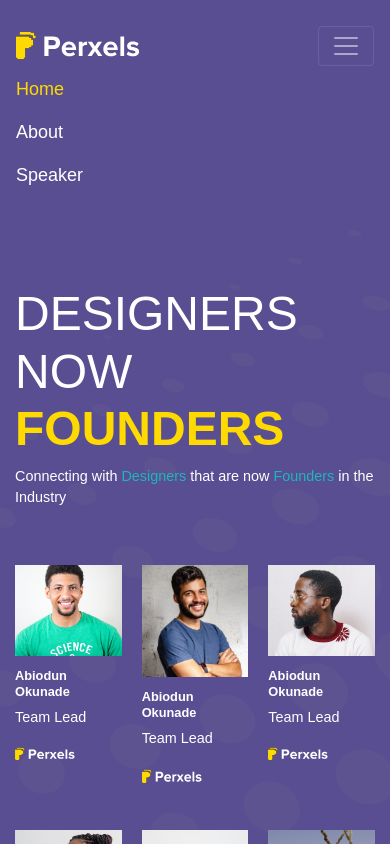
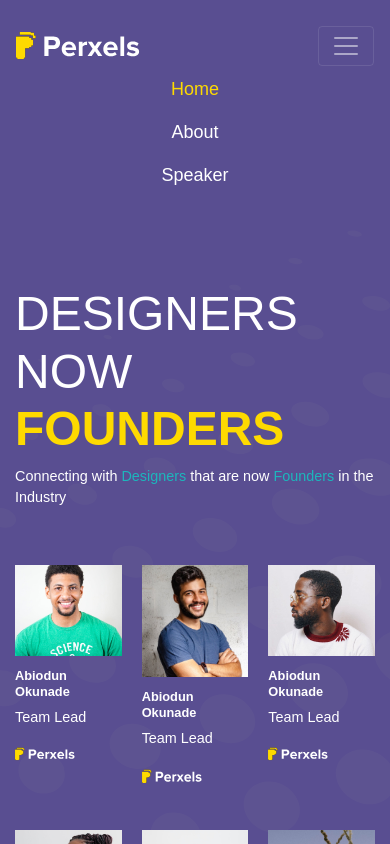
Before and after one commit to EmmanuelOluwafemi/dnf, a React (Create React App) app: page / in a window 390 px wide. Both pictures are taken after a click on the button "Toggle navigation". Shown: the top 844 px of the page. Built offline with nearby package versions, Linux system fonts and the light colour scheme.

Commit message:
fixed mobile nav feature

```diff
--- a/src/components/Header.jsx
+++ b/src/components/Header.jsx
@@ -15,13 +15,13 @@
 
                 <div class="collapse navbar-collapse" id="navbarSupportedContent">
                     <ul class="navbar-nav ml-auto">
-                        <li class="nav-item active">
+                        <li class="nav-item text-center active">
                             <a class="nav-link" href="https://perxels.com">Home</a>
                         </li>
-                        <li class="nav-item px-0 px-md-4">
+                        <li class="nav-item text-center px-0 px-md-4">
                             <a class="nav-link" href="https://perxels.com">About</a>
                         </li>
-                        <li class="nav-item">
+                        <li class="nav-item text-center">
                             <a class="nav-link" href="https://perxels.com">Speaker</a>
                         </li>
                     </ul>
```
